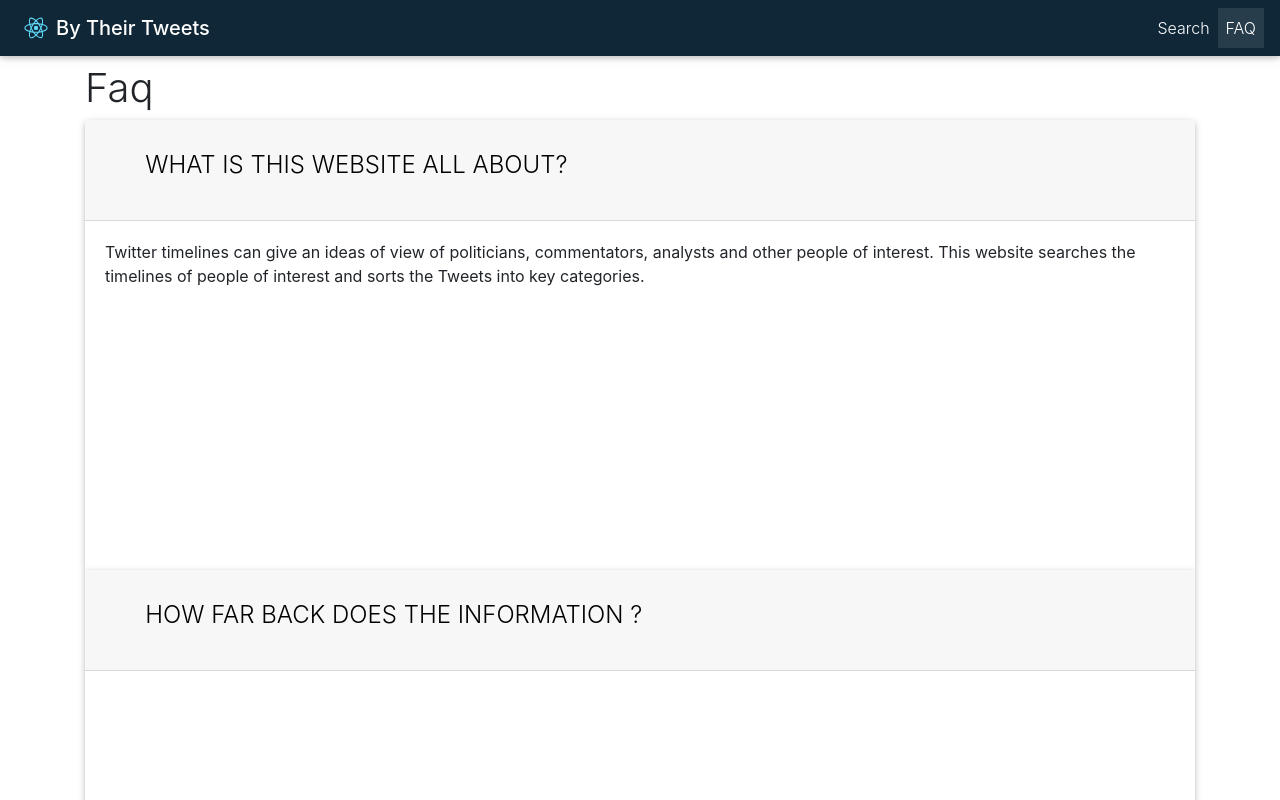
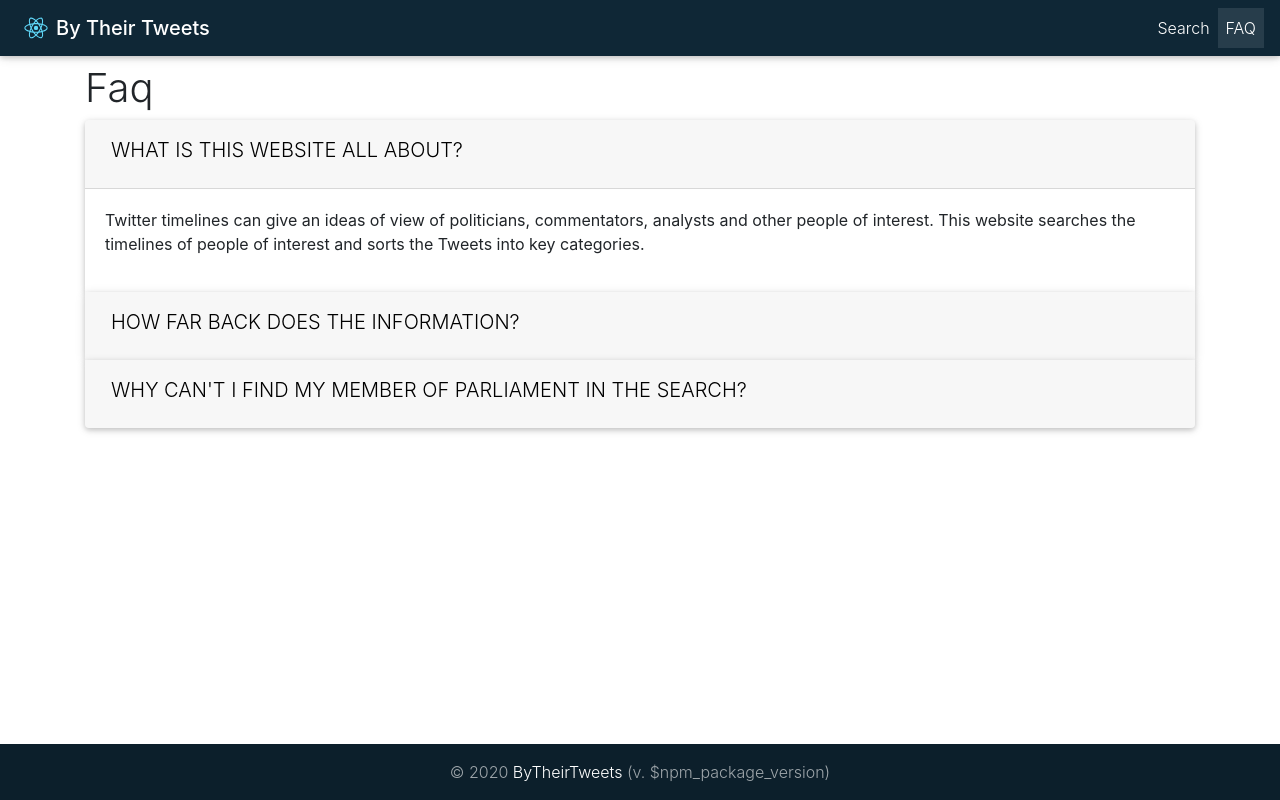
Before and after one commit to Sola-BG/by-their-tweets, a React (Create React App) app: page /faq in a window 1280 px wide. Shown: the top 800 px of the page. Built offline with nearby package versions, Linux system fonts and the light colour scheme.

Commit message:
refactored FAQ

```diff
--- a/package.json
+++ b/package.json
@@ -1,6 +1,6 @@
 {
   "name": "by-their-tweets",
-  "version": "1.2.1",
+  "version": "1.2.2",
   "private": true,
   "dependencies": {
     "@date-io/moment": "1.3.5",
--- a/src/components/Faq.js
+++ /dev/null
@@ -1,53 +0,0 @@
-import React from 'react'
-import { Accordion, Button, Card, Col, Container, Row} from 'react-bootstrap';
-
-class Faq extends React.Component {
-  render() {
-    return <>
-      <Container>
-        <Row>
-          <Col>
-            <h1>Faq</h1>
-          </Col>
-        </Row>
-        <Row>
-          <Col>
-            <Accordion defaultActiveKey="0">
-              <Card>
-                <Card.Header>
-                  <Accordion.Toggle as={Button} variant="link" eventKey="0">
-                    <h4>What is this website all about?</h4>
-                  </Accordion.Toggle>
-                </Card.Header>
-                <Accordion.Collapse eventKey="0">
-                  <Card.Body>
-                    <p>
-                      Twitter timelines can give an ideas of view of politicians, commentators, analysts and other people of interest.
-                      This website searches the timelines of people of interest and sorts the Tweets into key categories.
-                    </p>
-                    <p></p>
-                  </Card.Body>
-                </Accordion.Collapse>
-              </Card>
-              <Card>
-                <Card.Header>
-                  <Accordion.Toggle as={Button} variant="link" eventKey="1">
-                    <h4>How far back does the information ? </h4>
-                  </Accordion.Toggle>
-                </Card.Header>
-                <Accordion.Collapse eventKey="1">
-                  <Card.Body>
-                    <p>
-                      Timeline searches are restricited to tweets from or after December 2020.
-                    </p>
-                  </Card.Body>
-                </Accordion.Collapse>
-              </Card>
-            </Accordion>
-          </Col>
-        </Row>
-      </Container>
-    </>
-  }
-}
-export default Faq
--- /dev/null
+++ b/src/components/FaqItem/index.js
@@ -0,0 +1,27 @@
+import React from 'react'
+import { Accordion, Button, Card} from 'react-bootstrap';
+import './styles.css';
+
+const FaqItem = (props) => {
+  const {id, question, answer} = props;
+  return (
+    <>
+      <Card className="faq-item">
+        <Card.Header>
+          <Accordion.Toggle as={Button} variant="link" eventKey={id}>
+            <h5>{question}</h5>
+          </Accordion.Toggle>
+        </Card.Header>
+        <Accordion.Collapse eventKey={id}>
+          <Card.Body>
+            <p>
+              {answer}
+            </p>
+          </Card.Body>
+        </Accordion.Collapse>
+      </Card>
+    </>
+  );
+};
+
+export default FaqItem
--- /dev/null
+++ b/src/components/FaqItem/styles.css
@@ -0,0 +1,2 @@
+.faq-item .btn {
+  padding: 0; }
--- /dev/null
+++ b/src/components/FaqItem/styles.scss
@@ -0,0 +1,5 @@
+.faq-item {
+  .btn {
+    padding:0
+  }
+}
--- a/src/components/PoiCard.js
+++ b/src/components/PoiCard.js
@@ -7,6 +7,7 @@ export default function PoiCard(props) {
   let subTitle = position || 'Member of Parliament (MP)';
   const imgUrl = twitterProfileImageUrl ? twitterProfileImageUrl.replace('_normal.', '.') : photoPlaceHolder;
   return (
+    <div className="personal-profile">
       <a href={`/people/${personId}`}>
         <div className="card">
           <div className="embed-responsive embed-responsive-16by9">
@@ -19,5 +20,6 @@ export default function PoiCard(props) {
           </div>
         </div>
       </a>
+    </div>
   );
 }
--- a/src/container/Faq.js
+++ b/src/container/Faq.js
@@ -1,5 +1,6 @@
 import React from 'react';
-import FaqComponent from 'components/Faq';
+import { Accordion, Col, Container, Row} from 'react-bootstrap';
+import FaqItem from 'components/FaqItem';
 
 class Faq extends React.Component {
   scrollToTop = () => window.scrollTo(0, 0);
@@ -7,7 +8,41 @@ class Faq extends React.Component {
   render() {
     return (
       <>
-        <FaqComponent />
+        <Container>
+          <Row>
+            <Col>
+              <h1>Faq</h1>
+            </Col>
+          </Row>
+          <Row>
+            <Col>
+              <Accordion defaultActiveKey="0">
+                <FaqItem
+                  id="0"
+                  question="What is this website all about?"
+                  answer={<>
+                  Twitter timelines can give an ideas of view of politicians, commentators, analysts and other people of interest.
+                  This website searches the timelines of people of interest and sorts the Tweets into key categories.
+                  </>}
+                />
+                <FaqItem
+                  id="1"
+                  question="How far back does the information?"
+                  answer={<>
+                  Timeline searches are restricited to tweets from and after December 2020.
+                  </>}
+                />
+                <FaqItem
+                  id="2"
+                  question="Why can't I find my member of parliament in the search?"
+                  answer={<>
+                    This may mean thhey don't have a twitter handle. If you believe otherwise you can get in touch via <a alt='support email' href='mailto:support@bytheirtweets.co.uk'>support@bytheirtweets.co.uk</a>
+                  </>}
+                />
+              </Accordion>
+            </Col>
+          </Row>
+        </Container>
       </>
     );
   }
--- a/src/index.css
+++ b/src/index.css
@@ -56,14 +56,13 @@ body {
   -webkit-font-smoothing: antialiased; }
 
 .embed-responsive {
-  height: 300px; }
+  height: 320px; }
   .embed-responsive .card-img-top {
     object-fit: cover; }
 
-.card-text {
-  min-height: 2em; }
-
-.card {
+.personal-profile .card {
   height: 450px; }
-  .card .card-body .card-title {
+  .personal-profile .card .card-body .card-title {
     height: 30px; }
+  .personal-profile .card .card-body .card-text {
+    min-height: 2em; }
```
Also changed, not shown: src/index.scss (+6 -5 lines). Lines whose indentation alone changed are shown as unchanged.
